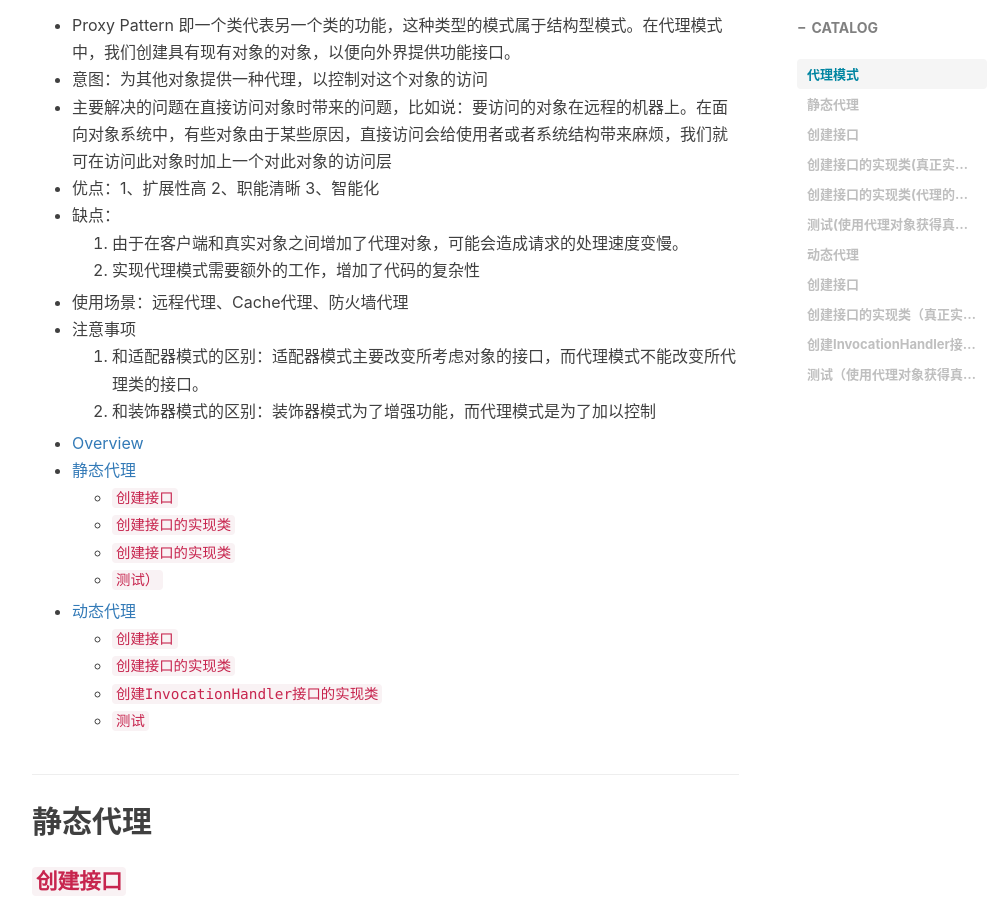
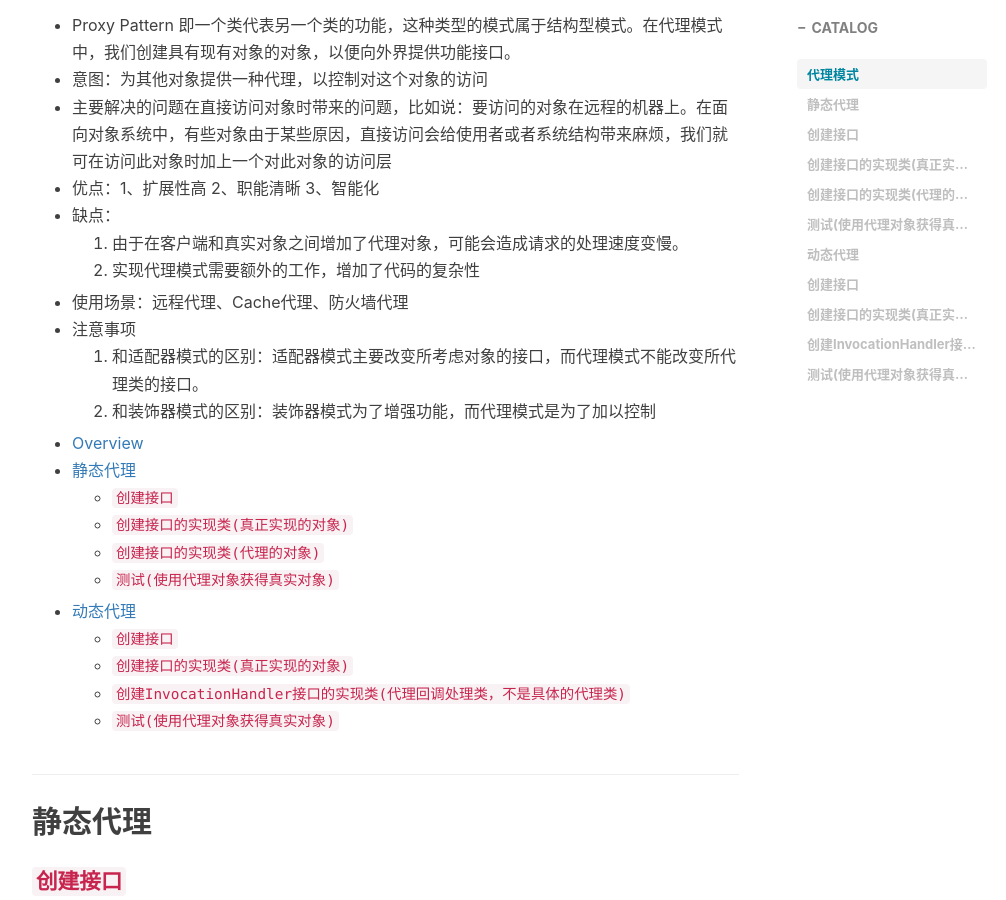
Before and after one commit to chengentop/chengentop.github.io, a Jekyll site: the page built from _posts/2019-4-19-设计模式之代理模式.md, in a window 1280 px wide and 900 px high, scrolled down 610 px. Shown: the whole window, without its empty margins (233-1239 px from the left). Built offline with Jekyll 4.4.1, drawn with Linux system fonts in a browser that asks for light colours; nearby versions of some CDN libraries; comment, search, counter and statistics services are not loaded; some of the changed text lies outside the part shown.

Commit message:
Update 2019-4-19-设计模式之代理模式.md

````diff
--- a/_posts/2019-4-19-设计模式之代理模式.md
+++ b/_posts/2019-4-19-设计模式之代理模式.md
@@ -27,14 +27,14 @@ tags:
 - [Overview](#overview)
 - [静态代理](#静态代理)
     - [`创建接口`](#创建接口)
-    - [`创建接口的实现类`](#创建接口的实现类(真正实现的对象))
-    - [`创建接口的实现类`](#创建接口的实现类(代理的对象))
-    - [`测试）`](#测试(使用代理对象获得真实对象))
+    - [`创建接口的实现类(真正实现的对象)`](#创建接口的实现类)
+    - [`创建接口的实现类(代理的对象)`](#创建接口的实现类)
+    - [`测试(使用代理对象获得真实对象)`](#测试)
 - [动态代理](#动态代理)
     - [`创建接口`](#创建接口)
-    - [`创建接口的实现类`](#创建接口的实现类(真正实现的对象))
-    - [`创建InvocationHandler接口的实现类`](#创建InvocationHandler接口的实现类(代理回调处理类，不是具体的代理类))
-    - [`测试`](#测试(使用代理对象获得真实对象))
+    - [`创建接口的实现类(真正实现的对象)`](#创建接口的实现类(真正实现的对象))
+    - [`创建InvocationHandler接口的实现类(代理回调处理类，不是具体的代理类)`](#创建InvocationHandler接口的实现类(代理回调处理类，不是具体的代理类))
+    - [`测试(使用代理对象获得真实对象)`](#测试(使用代理对象获得真实对象))
 
 <!-- /TOC -->
 
@@ -88,7 +88,7 @@ public class Liu implements Singer {
 
 ```
 
-### `创建接口的实现类（真正实现的对象）`
+### `创建接口的实现类(真正实现的对象)`
 ```
 public class Liu implements Singer{
 	@Override
@@ -98,7 +98,7 @@ public class Liu implements Singer{
 }
 
 ```
-### `创建InvocationHandler接口的实现类（代理回调处理类，不是具体的代理类）`
+### `创建InvocationHandler接口的实现类(代理回调处理类，不是具体的代理类)`
 ```
 import java.lang.reflect.InvocationHandler;
 import java.lang.reflect.Method;
@@ -118,7 +118,7 @@ public class Song implements InvocationHandler{
 }
 
 ```
-### `测试（使用代理对象获得真实对象）`
+### `测试(使用代理对象获得真实对象)`
 ```
 import java.lang.reflect.Proxy;
 public class Test {
````
